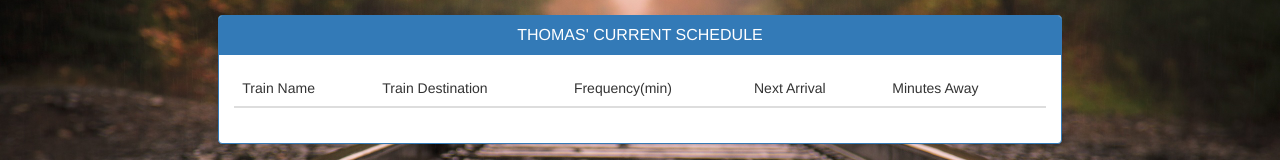
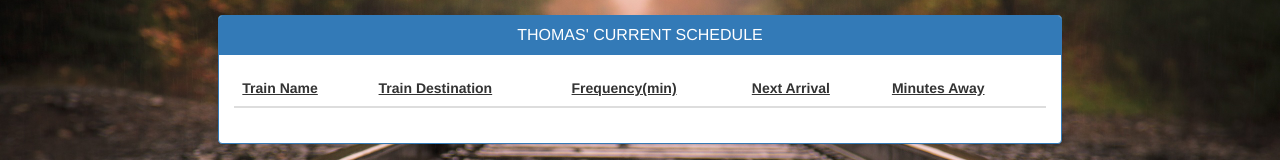
Before and after one commit to Jerling1989/Train-Scheduler, a plain HTML site: page index.html in a window 1280 px wide. Shown: the part 215-375 px from the top of the page. Drawn offline with nearby package versions, Linux system fonts and the light colour scheme; no server answers; a web font is replaced by a local one.

Commit message:
table head style

```diff
--- a/assets/css/style.css
+++ b/assets/css/style.css
@@ -24,3 +24,10 @@ h1 {
 	width: 100%;
 	height: auto;
 }
+
+
+/* SCHEDULE DISPLAY STYLES	*/
+th {
+	font-weight: bolder;
+	text-decoration: underline;
+}
```
